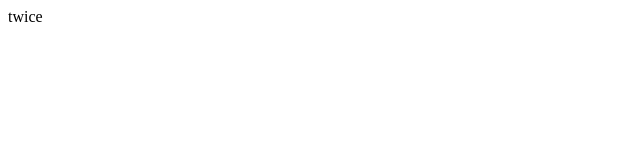
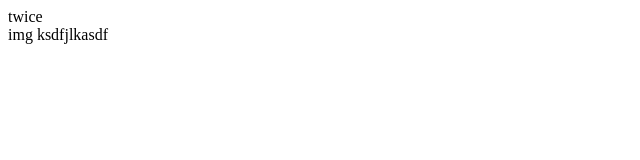
Before and after one commit to CNUplay/mygitproject, a plain HTML site: page index.html in a window 1280 px wide. Shown: the whole page, without its empty margins (0-640 px from the left). Drawn offline with Linux system fonts and the light colour scheme.

Commit message:
add twice

```diff
--- a/index.html
+++ b/index.html
@@ -1,3 +1,4 @@
 <html>
 	<div>twice</div>
+	<div>img ksdfjlkasdf</div>
 </html>
```
